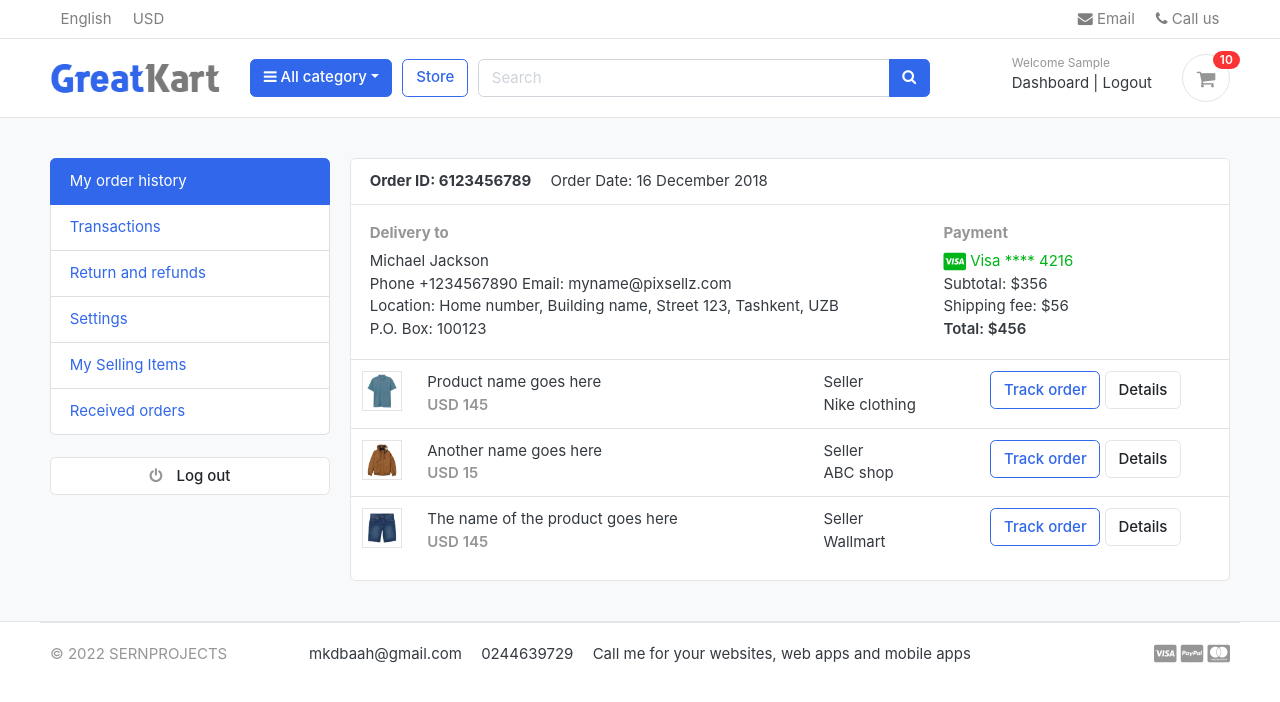
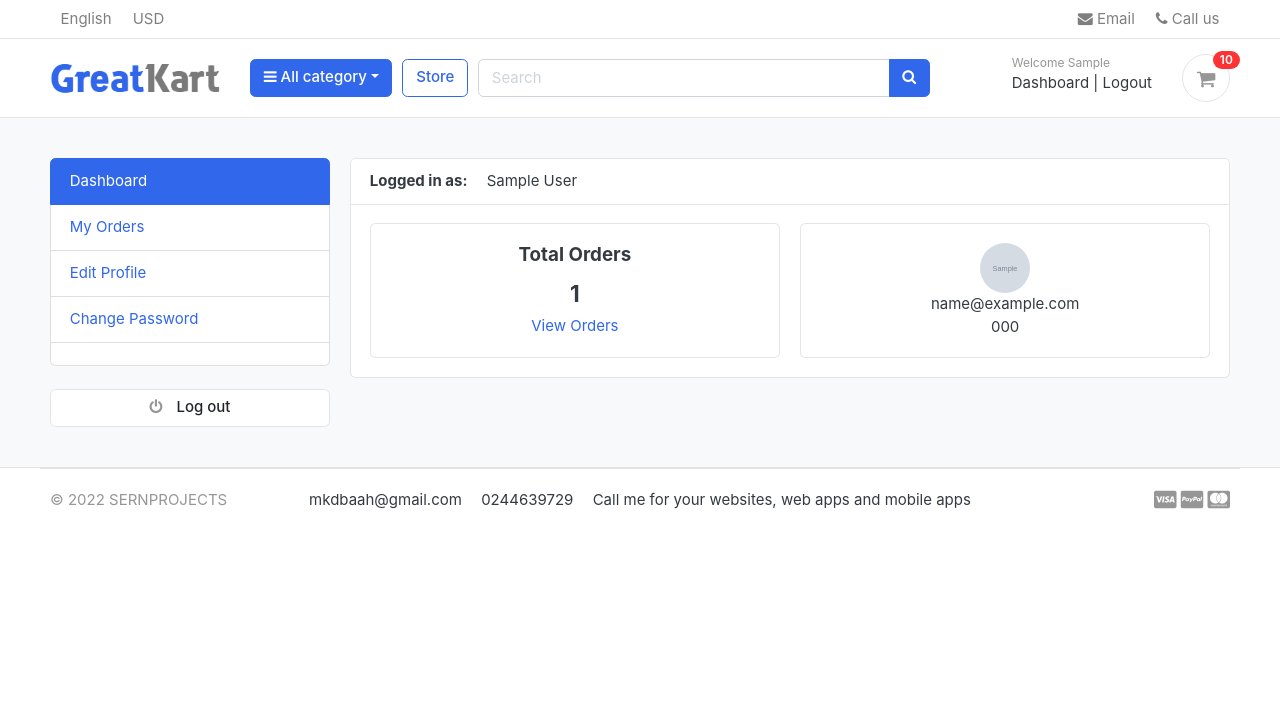
Before and after one commit to mkdbaah/greatkart-django, a Django app: page /accounts/ in a window 1280 px wide. Shown: the top 702 px of the page. Run offline with Django 3.2, Linux system fonts and the light colour scheme; a user stored in the database is signed in; tables that the repository leaves empty hold one stand-in row (values such as "Sample post"); grey boxes marked "Sample" are stand-in pictures; some libraries are stand-ins or nearby versions; some web fonts are replaced.

Commit message:
Dashbord edits including myoders userprofile changepassword orderdetail editprofile

```diff
--- a/accounts/models.py
+++ b/accounts/models.py
@@ -81,6 +81,24 @@ class Account(AbstractBaseUser):
     return True
 
 
+class UserProfile(models.Model):
+  user = models.OneToOneField(Account, on_delete=models.CASCADE) # you can have only one profile for only one account
+  address_line_1 = models.CharField(max_length=100, blank=True)
+  address_line_2 = models.CharField(max_length=100, blank=True)
+  profile_picture = models.ImageField(blank=True, upload_to='userprofile')
+  city = models.CharField(max_length=20)
+  state = models.CharField(max_length=20)
+  country = models.CharField(max_length=20)
+
+  def __str__(self):
+    return self.user.first_name
+    ### the user is in the UserProfile and the first_name is in the Account  model
+
+  def full_address(self):
+    return f'{self.address_line_1} {self.address_line_2}'
+
+
+
 ## delete the existing database (db.sqlite3)
 ## run python manage.py runserver first so that the empty db.sqlite3 will show up
 ## instead of the usual username it is now asking for the email (very cool but boiler plate code)
--- a/accounts/urls.py
+++ b/accounts/urls.py
@@ -15,4 +15,10 @@ urlpatterns = [
 
   path('resetpassword_validate/<uidb64>/<token>/', views.resetpassword_validate, name='resetpassword_validate'),
   path('resetPassword/', views.resetPassword, name='resetPassword'),
+
+  path('my_orders/', views.my_orders, name='my_orders'),
+  path('edit_profile/', views.edit_profile, name='edit_profile'),
+  path('change_password/', views.change_password, name='change_password'),
+  path('order_detail/<int:order_id>/', views.order_detail, name='order_detail'),
+
 ]
--- a/accounts/views.py
+++ b/accounts/views.py
@@ -1,7 +1,8 @@
-from django.shortcuts import render, redirect
-from . forms import RegistrationForm
-from . models import Account
+from django.shortcuts import render, redirect, get_object_or_404
+from . forms import RegistrationForm, UserForm, UserProfileForm
+from . models import Account, UserProfile
 from carts.models import Cart, CartItem
+from orders.models import Order, OrderProduct
 from django.contrib import messages, auth
 from django.contrib.auth.decorators import login_required
 from django.http import HttpResponse
@@ -162,7 +163,19 @@ def activate(request, uidb64, token):
 
 @login_required(login_url = 'login')
 def dashboard(request):
-  return render(request, 'accounts/dashboard.html')
+  orders = Order.objects.order_by('-created_at').filter(user_id=request.user.id, is_ordered=True)
+  orders_count = orders.count()
+
+  ### this was done later kraa because we were not having the user profile by then, OK? and i fixed the error myself
+  try:
+    userprofile = UserProfile.objects.get(user_id=request.user.id)
+  except UserProfile.DoesNotExist:
+    userprofile = None
+  context = {
+    'orders_count': orders_count,
+    'userprofile': userprofile,
+  }
+  return render(request, 'accounts/dashboard.html', context)
 
 
 def forgotPassword(request):
@@ -240,6 +253,101 @@ def resetPassword(request):
   else:
     return render(request, 'accounts/resetPassword.html')
 
+@login_required(login_url='login')
+def my_orders(request):
+  orders = Order.objects.filter(user=request.user, is_ordered=True).order_by('-created_at')
+  context = {
+    'orders': orders,
+  }
+  return render(request, 'accounts/my_orders.html', context)
+
+@login_required(login_url='login')
+def edit_profile(request):
+  userprofile = get_object_or_404(UserProfile, user=request.user)
+  if request.method == 'POST':
+    user_form = UserForm(request.POST, instance=request.user)
+    profile_form = UserProfileForm(request.POST, request.FILES, instance=userprofile)
+
+    if user_form.is_valid() and profile_form.is_valid():
+      user_form.save()
+      profile_form.save()
+
+      messages.success(request, 'Your profile has been updated.')
+      return redirect('edit_profile')
+
+  else:
+    user_form = UserForm(instance=request.user)
+    profile_form = UserProfileForm(instance=userprofile)
+
+  context = {
+    'user_form': user_form,
+    'profile_form': profile_form,
+    'userprofile': userprofile,
+  }
+  return render(request, 'accounts/edit_profile.html', context)
+
+@login_required(login_url='login')
+def change_password(request):
+  if request.method == 'POST':
+    current_password = request.POST['current_password']
+    new_password = request.POST['new_password']
+    confirm_password = request.POST['confirm_password']
+
+    user = Account.objects.get(username__exact=request.user.username)
+
+    if new_password == confirm_password:
+      success = user.check_password(current_password)
+
+      if success:
+        user.set_password(new_password)
+        user.save()
+        ## auth.logout(request) if you want to logout out the person so that they can login again with their new password (django will even log you out by default)
+        messages.success(request, 'Password updated successfully.')
+        return redirect('change_password')
+
+      else:
+        ### if the current password is not correct
+        messages.error(request, 'Please enter your current password correctly.')
+        return redirect('change_password')
+
+    else:
+      ## if the new password and the confirm passwords are not the same
+      messages.error(request, 'Passwords do not match.')
+      return redirect('change_password')
+  return render(request, 'accounts/change_password.html')
+
+
+@login_required(login_url='login')
+def order_detail(request, order_id):
+  order_detail = OrderProduct.objects.filter(order__order_number=order_id)
+  order = Order.objects.get(order_number=order_id)
+
+  subtotal = 0
+  for i in order_detail:
+    subtotal += i.product_price * i.quantity
+
+  context = {
+    'order_detail': order_detail,
+    'order': order,
+    'subtotal': subtotal,
+  }
+  return render(request, 'accounts/order_detail.html', context)
+
+
+
+
+
+
+
+
+
+
+
+
+
+
+
+
 
 
 
@@ -290,3 +398,14 @@ def resetPassword(request):
 
 ### request.META.get('HTTP_REFERER')   will grab the previous url where you came from
 ### params ==>>> {'next': '/cart/checkout/'}
+
+## you have to make a view function for every dashboard link? wow great.
+
+### for css purpose we created an html form for now
+### the model forms are going to be passed as a context oo (tsaii)
+
+### exact is case sensitive and iexact is case insensitive
+
+### Before deplaying please change debug = False in the django settings
+
+### we must fix the error of the user not having a profile picture
--- a/templates/accounts/dashboard.html
+++ b/templates/accounts/dashboard.html
@@ -3,100 +3,38 @@
   {% include 'includes/alerts.html' %}
   <div class="container">
     <div class="row">
-      <aside class="col-md-3">
-        <!--   SIDEBAR   -->
-        <ul class="list-group">
-          <a class="list-group-item active" href="#"> My order history </a>
-          <a class="list-group-item" href="#"> Transactions </a>
-          <a class="list-group-item" href="#"> Return and refunds </a>
-          <a class="list-group-item" href="#">Settings </a>
-          <a class="list-group-item" href="#"> My Selling Items </a>
-          <a class="list-group-item" href="#"> Received orders </a>
-        </ul>
-        <br />
-        <a class="btn btn-light btn-block" href="{% url 'logout' %}"> <i class="fa fa-power-off"></i> <span class="text">Log out</span> </a>
-        <!--   SIDEBAR .//END   -->
-      </aside>
+      <!-- dashboard sidebar -->
+      {% include 'includes/dashboard_sidebar.html' %}
       <main class="col-md-9">
         <article class="card">
           <header class="card-header">
-            <strong class="d-inline-block mr-3">Order ID: 6123456789</strong>
-            <span>Order Date: 16 December 2018</span>
+            <strong class="d-inline-block mr-3">Logged in as: </strong>
+            <span>{{ user.full_name }}</span>
           </header>
           <div class="card-body">
             <div class="row">
-              <div class="col-md-8">
-                <h6 class="text-muted">Delivery to</h6>
-                <p>
-                  Michael Jackson <br />
-                  Phone +1234567890 Email: myname@pixsellz.com <br />
-                  Location: Home number, Building name, Street 123, Tashkent, UZB <br />
-                  P.O. Box: 100123
-                </p>
+              <div class="col-md-6">
+                <div class="card" style="text-align: center">
+                  <div class="card-body">
+                    <h5 class="card-title">Total Orders</h5>
+                    <h4>{{orders_count}}</h4>
+                    <a href="{% url 'my_orders' %}">View Orders</a>
+                  </div>
+                </div>
               </div>
-              <div class="col-md-4">
-                <h6 class="text-muted">Payment</h6>
-                <span class="text-success">
-                  <i class="fab fa-lg fa-cc-visa"></i>
-                  Visa **** 4216
-                </span>
-                <p>
-                  Subtotal: $356 <br />
-                  Shipping fee: $56 <br />
-                  <span class="b">Total: $456 </span>
-                </p>
+              <div class="col-md-6">
+                <div class="card" style="text-align: center">
+                  <div class="card-body">
+                    <img src="{{ userprofile.profile_picture.url }}" alt="User Profile Picture" width="50" height="50" style="border-radius: 50%" />
+                    <p class="mb-0">{{user.email}}</p>
+                    <p>{{user.phone_number}}</p>
+                  </div>
+                </div>
               </div>
             </div>
             <!-- row.// -->
           </div>
           <!-- card-body .// -->
-          <div class="table-responsive">
-            <table class="table table-hover">
-              <tr>
-                <td width="65">
-                  <img src="../images/items/1.jpg" class="img-xs border" />
-                </td>
-                <td>
-                  <p class="title mb-0">Product name goes here</p>
-                  <var class="price text-muted">USD 145</var>
-                </td>
-                <td>
-                  Seller <br />
-                  Nike clothing
-                </td>
-                <td width="250"><a href="#" class="btn btn-outline-primary">Track order</a> <a href="#" class="btn btn-light"> Details </a></td>
-              </tr>
-              <tr>
-                <td>
-                  <img src="../images/items/2.jpg" class="img-xs border" />
-                </td>
-                <td>
-                  <p class="title mb-0">Another name goes here</p>
-                  <var class="price text-muted">USD 15</var>
-                </td>
-                <td>
-                  Seller <br />
-                  ABC shop
-                </td>
-                <td><a href="#" class="btn btn-outline-primary">Track order</a> <a href="#" class="btn btn-light"> Details </a></td>
-              </tr>
-              <tr>
-                <td>
-                  <img src="../images/items/3.jpg" class="img-xs border" />
-                </td>
-                <td>
-                  <p class="title mb-0">The name of the product goes here</p>
-                  <var class="price text-muted">USD 145</var>
-                </td>
-                <td>
-                  Seller <br />
-                  Wallmart
-                </td>
-                <td><a href="#" class="btn btn-outline-primary">Track order</a> <a href="#" class="btn btn-light"> Details </a></td>
-              </tr>
-            </table>
-          </div>
-          <!-- table-responsive .end// -->
         </article>
         <!-- order-group.// -->
       </main>
--- /dev/null
+++ b/templates/includes/dashboard_sidebar.html
@@ -0,0 +1,16 @@
+<aside class="col-md-3">
+  <!--   SIDEBAR   -->
+  <ul class="list-group">
+    <a class="list-group-item {% if '/accounts/' == request.path %}active{% endif %}" href="{% url 'dashboard' %}">Dashboard</a>
+
+    <a class="list-group-item {% if '/my_orders/' in request.path %}active{% endif %}" href="{% url 'my_orders' %}">My Orders</a>
+
+    <a class="list-group-item {% if '/edit_profile/' in request.path %}active{% endif %}" href="{%url 'edit_profile'%}">Edit Profile</a>
+
+    <a class="list-group-item {% if '/change_password/' in request.path %}active{% endif %}" href="{%url 'change_password'%}">Change Password</a>
+    <a class="list-group-item" href="#"></a>
+  </ul>
+  <br />
+  <a class="btn btn-light btn-block" href="{% url 'logout' %}"> <i class="fa fa-power-off"></i> <span class="text">Log out</span> </a>
+  <!--   SIDEBAR .//END   -->
+</aside>
```
Also changed, not shown: accounts/admin.py (+11 -1 lines), accounts/forms.py (+24 -2 lines), templates/accounts/change_password.html (added, +44 -0 lines), templates/accounts/edit_profile.html (added, +77 -0 lines), templates/accounts/my_orders.html (added, +50 -0 lines), templates/accounts/order_detail.html (added, +111 -0 lines), accounts/migrations/0002_userprofile.py (added).
